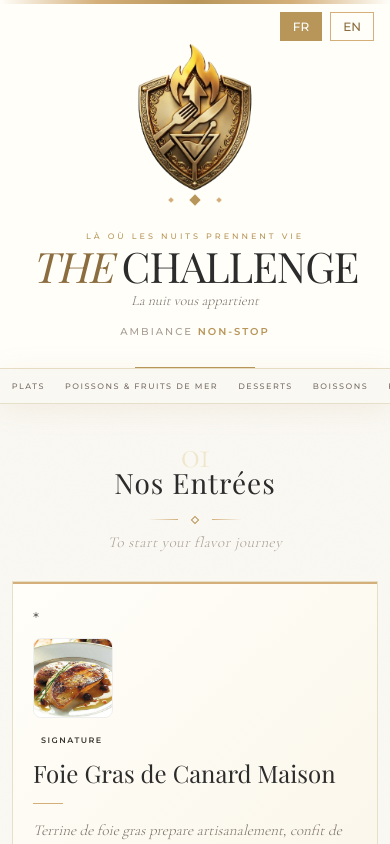
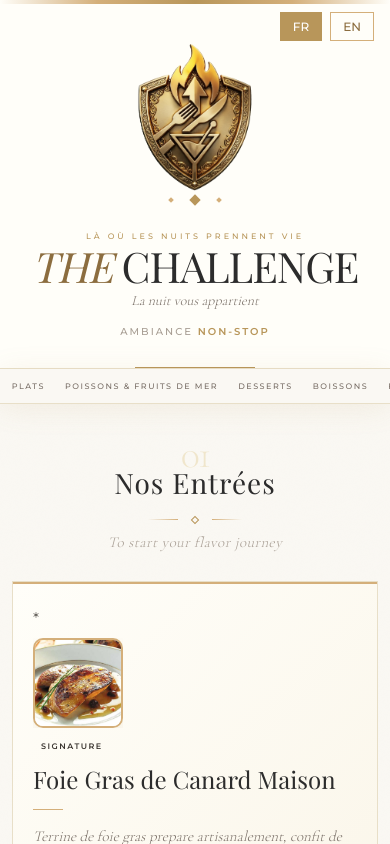
Before and after one commit to omarhr-001/Menu-Light, a Next.js app: page / in a window 390 px wide. Shown: the top 844 px of the page. Built offline with nearby package versions, Linux system fonts and the light colour scheme.

Commit message:
feat: enhance menu item image presentation
Add stylish border, soft shadow, gradient background, hover animation, and responsive sizing with flex container.

```diff
--- a/app/globals.css
+++ b/app/globals.css
@@ -323,25 +323,45 @@ nav::-webkit-scrollbar {
   align-items: flex-start;
 }
 
+@media (min-width: 768px) {
+  .item-inner {
+    gap: 20px;
+  }
+}
+
+.item-image {
+  flex-shrink: 0;
+  display: flex;
+  align-items: center;
+  justify-content: center;
+  overflow: hidden;
+}
+
 .item-image img {
-  width: 80px;
-  height: 80px;
+  width: 90px;
+  height: 90px;
   object-fit: cover;
-  border-radius: 8px;
-  border: 1px solid #eee;
-  transition: transform 0.3s ease;
+  border-radius: 10px;
+  border: 2px solid var(--gold-light);
+  background: linear-gradient(135deg, var(--gold-pale), var(--cream));
+  box-shadow: 0 4px 12px var(--shadow);
+  transition: transform 0.3s ease, box-shadow 0.3s ease;
+  display: block;
 }
 
 @media (min-width: 768px) {
   .item-image img {
-    width: 100px;
-    height: 100px;
+    width: 110px;
+    height: 110px;
     border-radius: 12px;
+    border: 2.5px solid var(--gold-light);
+    box-shadow: 0 6px 16px var(--shadow);
   }
 }
 
 .item-image img:hover {
-  transform: scale(1.05);
+  transform: scale(1.08);
+  box-shadow: 0 8px 20px rgba(184, 150, 90, 0.25);
 }
 /* ---- MAIN ---- */
 main {
```
